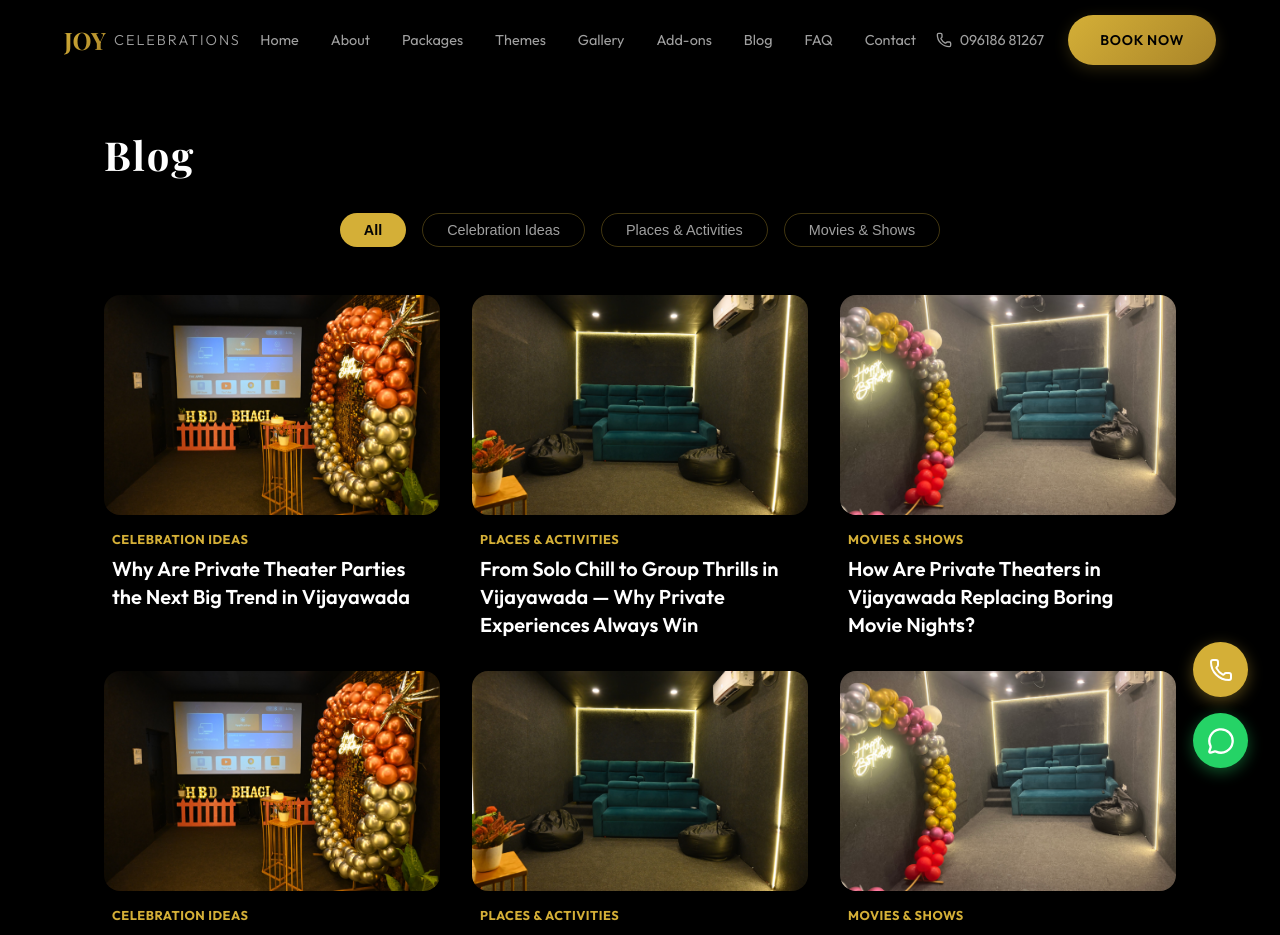
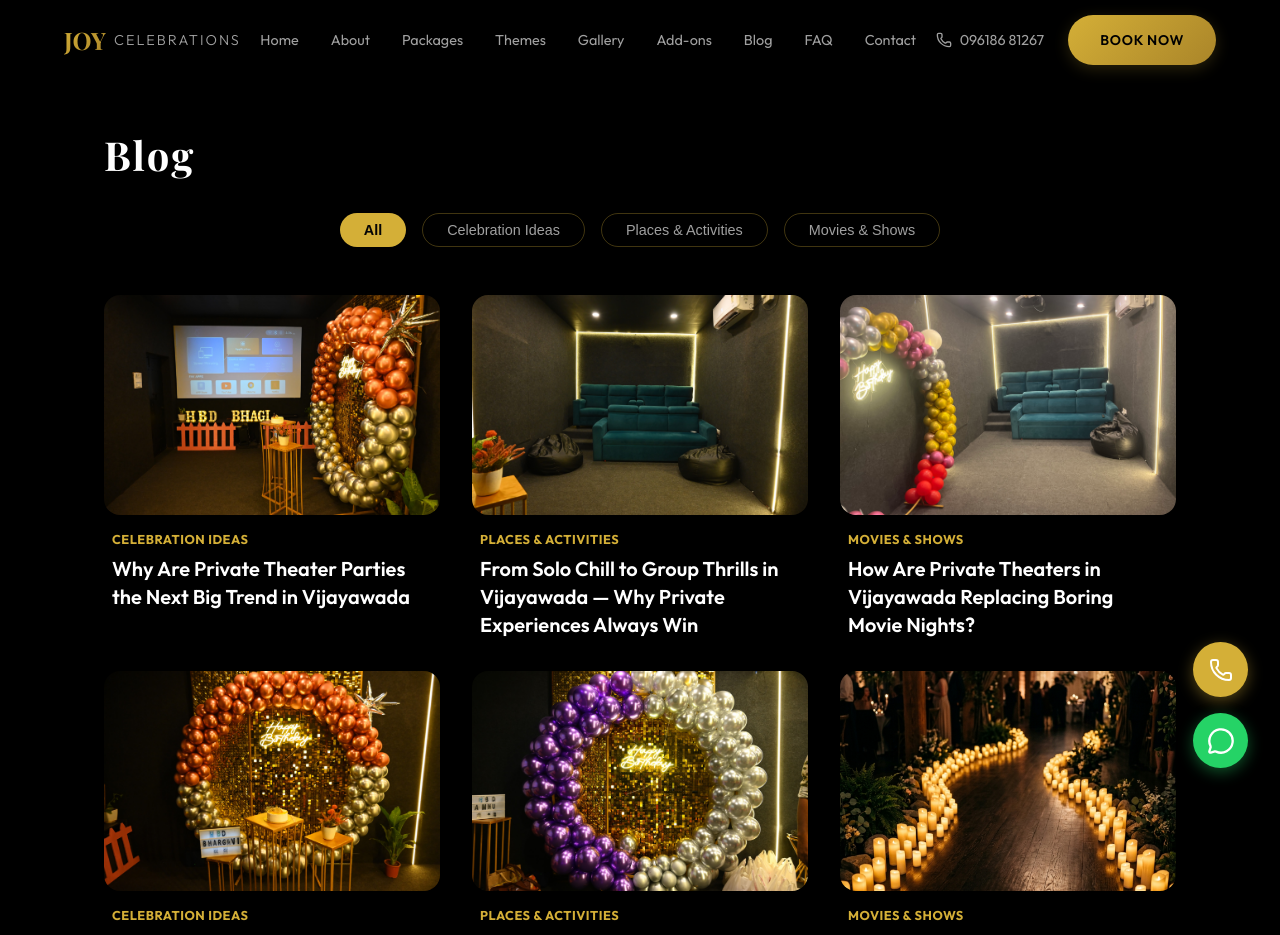
Before and after one commit to geethikaparvatham/Joy_celebrations, a Next.js app: page /blog in a window 1280 px wide. Shown: the top 935 px of the page. Built offline with nearby package versions, Linux system fonts and the light colour scheme.

Commit message:
Update images for the final 3 blog cards to make them unique

```diff
--- a/src/app/blog/page.tsx
+++ b/src/app/blog/page.tsx
@@ -30,19 +30,19 @@ const posts = [
     slug: 'top-5-anniversary-surprise-ideas',
     title: 'Top 5 Anniversary Surprise Ideas Using a Private Theatre',
     category: 'Celebration Ideas',
-    image: '/bg1.jpg'
+    image: '/gallery5.jpg'
   },
   {
     slug: 'private-theatre-vs-public-cinema',
     title: '5 Reasons Why a Private Theatre is Better Than a Public Cinema',
     category: 'Places & Activities',
-    image: '/bg2.jpg'
+    image: '/gallery6.jpg'
   },
   {
     slug: 'best-romantic-movies-date-night',
     title: 'Best Movies to Watch for a Romantic Date Night in a Private Theatre',
     category: 'Movies & Shows',
-    image: '/bg3.jpg'
+    image: '/addon_candle_path.jpg'
   }
 ];
 
```
